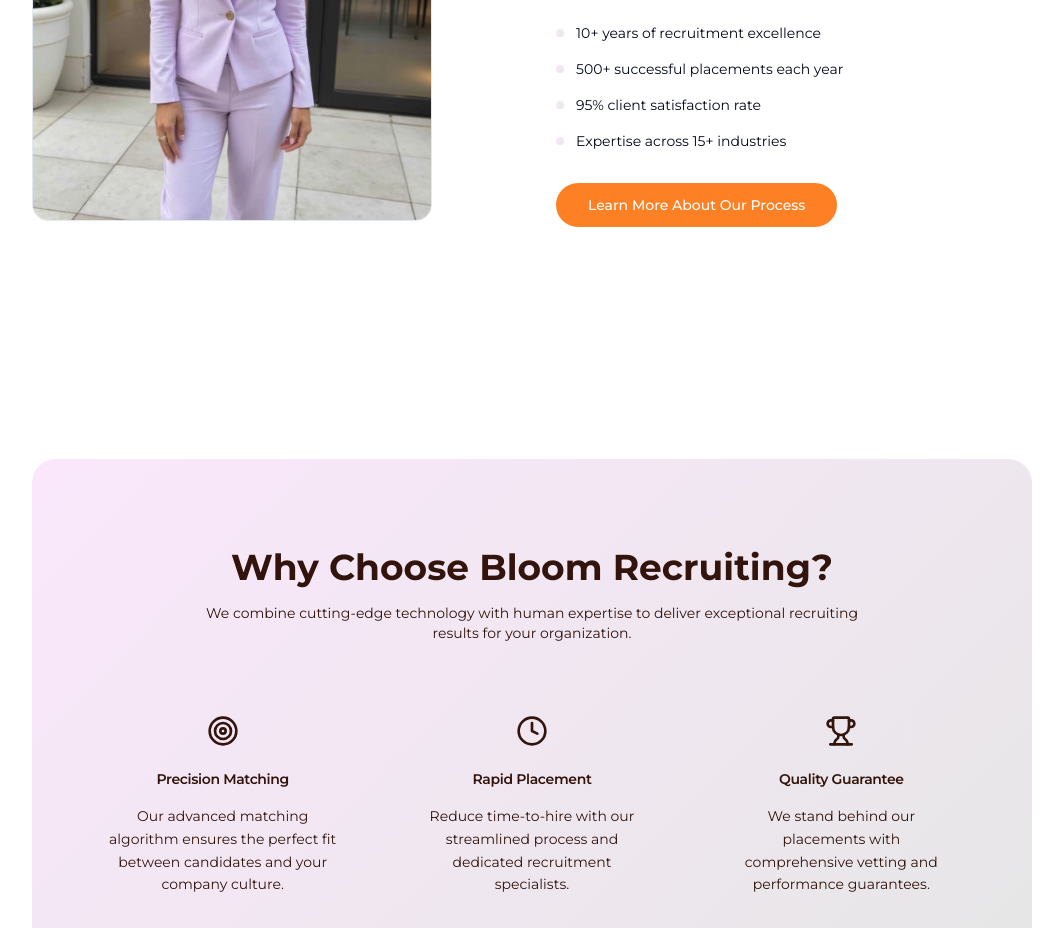
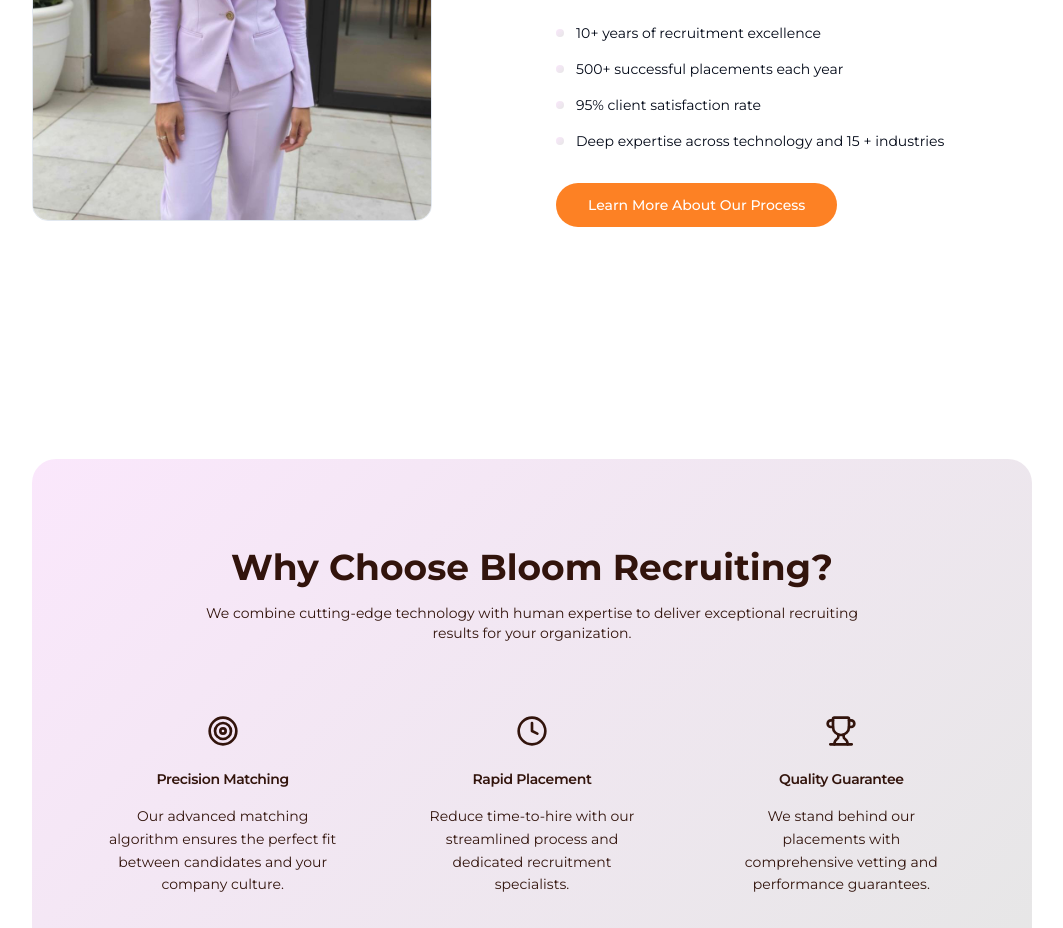
Before and after one commit to CinArb2/bloom, a React (Vite) app: page / in a window 1280 px wide. Shown: the part 1260-2188 px from the top of the page, without its empty margins (108-1171 px from the left). Built offline with nearby package versions, Linux system fonts and the light colour scheme.

Commit message:
update about section

```diff
--- a/src/components/AboutSection.tsx
+++ b/src/components/AboutSection.tsx
@@ -43,7 +43,7 @@
               <div className="flex items-center space-x-3">
                 <div className="size-2 rounded-full bg-gradient-hero"></div>
                 <span className="text-foreground">
-                  Expertise across 15+ industries
+                  Deep expertise across technology and 15 + industries
                 </span>
               </div>
             </div>
```
